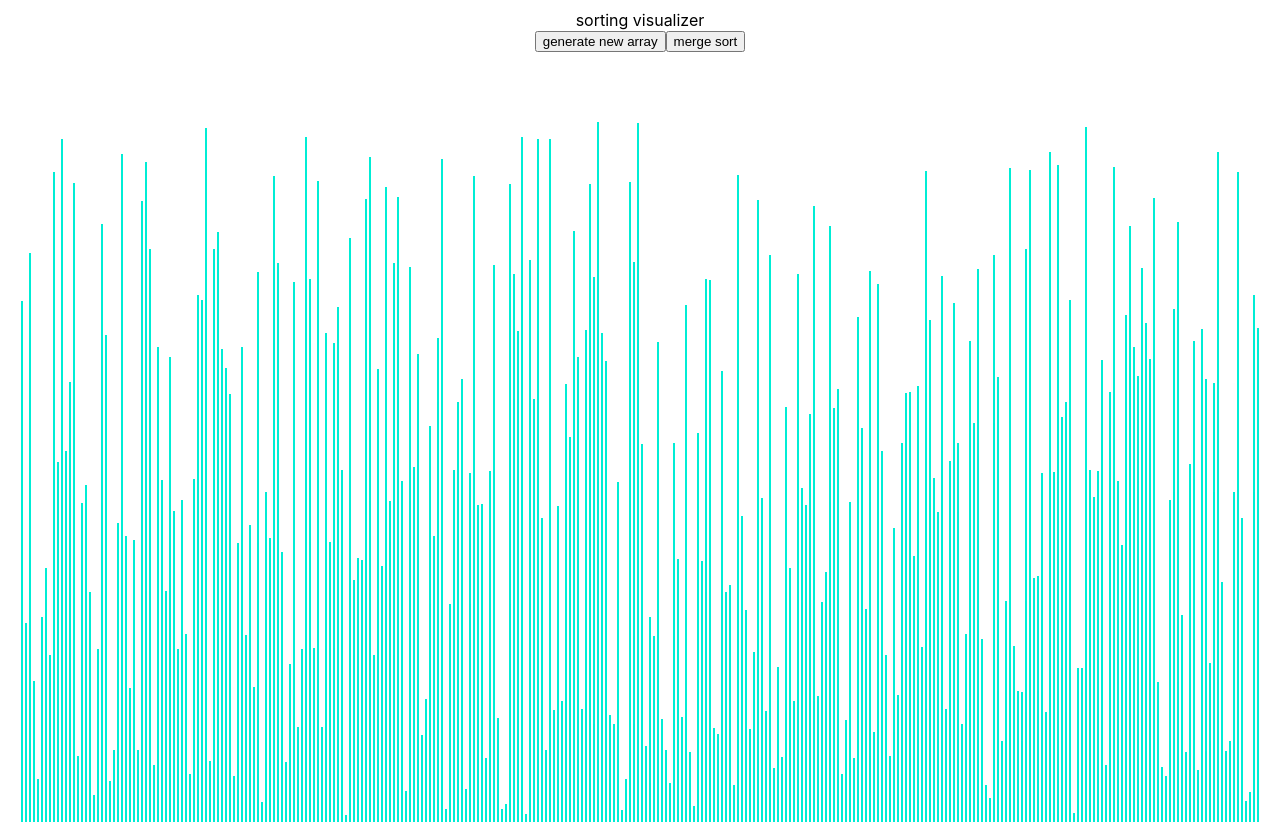
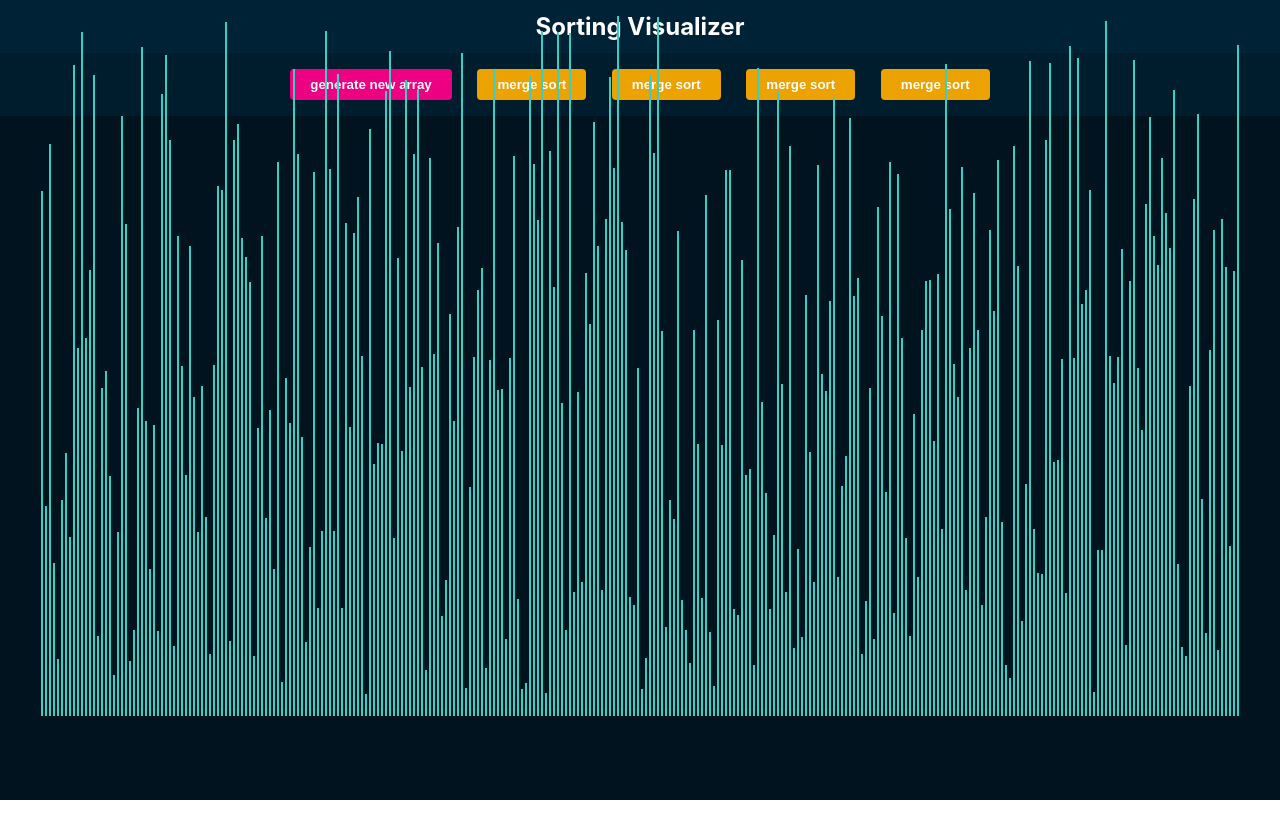
Before and after one commit to jingxian01/sorting-visualizer, a React (Create React App) app: page / in a window 1280 px wide. After the commit the page ends 800 px from the top, so only its background shows below. Built offline with nearby package versions, Linux system fonts and the light colour scheme.

Commit message:
merge sort

```diff
--- a/src/algorithms/mergeSort.ts
+++ b/src/algorithms/mergeSort.ts
@@ -1,3 +1,75 @@
-export const mergeSort = () => {
-  console.log("merge sort");
+export const getMergeSortAnimations = (array: Array<number>) => {
+  const animations: Array<Array<number>> = [];
+  const auxArray = array.slice();
+  mergeSort(array, auxArray, 0, array.length - 1, animations);
+
+  return animations;
 };
+
+const mergeSort = (
+  mainArray: Array<number>,
+  auxArray: Array<number>,
+  start: number,
+  end: number,
+  animations: Array<Array<number>>
+) => {
+  if (start >= end) return;
+
+  const mid = Math.floor((start + end) / 2);
+  mergeSort(auxArray, mainArray, start, mid, animations);
+  mergeSort(auxArray, mainArray, mid + 1, end, animations);
+  merge(mainArray, auxArray, start, mid, end, animations);
+};
+
+const merge = (
+  mainArray: Array<number>,
+  auxArray: Array<number>,
+  start: number,
+  mid: number,
+  end: number,
+  animations: Array<Array<number>>
+) => {
+  let k = start;
+  let i = start;
+  let j = mid + 1;
+
+  while (i <= mid && j <= end) {
+    // comparing
+    animations.push([i, j]); // change color
+    animations.push([i, j]); // change back to default color
+
+    if (auxArray[i] <= auxArray[j]) {
+      // overwrite value of mainArray[k] with value of auxArray[i]
+      // increase k and i
+      animations.push([k, auxArray[i]]); // change array-bar's height
+      mainArray[k++] = auxArray[i++];
+    } else {
+      // overwrite value of mainArray[k] with value of auxArray[j]
+      // increase k and j
+      animations.push([k, auxArray[j]]); //change array-bar's height
+      mainArray[k++] = auxArray[j++];
+    }
+  }
+
+  while (i <= mid) {
+    // comparing
+    animations.push([i, i]); // change color
+    animations.push([i, i]); // change back to default color
+
+    // overwrite value of mainArray[k] with value of auxArray[j]
+    // increase k and i
+    animations.push([k, auxArray[i]]); // change array-bar's height
+    mainArray[k++] = auxArray[i++];
+  }
+
+  while (j <= end) {
+    // comparing
+    animations.push([j, j]); // change color
+    animations.push([j, j]); // change back to default color
+
+    // overwrite value of mainArray[k] with value of auxArray[j]
+    // increase k and i
+    animations.push([k, auxArray[j]]); // change array-bar's height
+    mainArray[k++] = auxArray[j++];
+  }
+};
--- a/src/components/ArrayComponent.css
+++ b/src/components/ArrayComponent.css
@@ -1,8 +1,12 @@
 .array-container {
-  margin-top: 70px;
+  margin: 0 auto;
+  width: 100%;
+  position: absolute;
+  bottom: 10%;
 }
 
 .array-bar {
+  background-color: #32d1c4;
   width: 2px;
   display: inline-block;
   margin: 0 1px;
--- a/src/components/ArrayComponent.tsx
+++ b/src/components/ArrayComponent.tsx
@@ -14,7 +14,7 @@ export const ArrayComponent: React.FC<ArrayComponentProps> = ({ array }) => {
           <div
             className="array-bar"
             key={index}
-            style={{ backgroundColor: "#00edd5", height: `${arr}px` }}
+            style={{ height: `${arr}px` }}
           ></div>
         );
       })}
--- /dev/null
+++ b/src/components/SortingVisualizer.css
@@ -0,0 +1,45 @@
+.container {
+  background-color: #00131f;
+}
+
+.title-bar {
+  background-color: #002236;
+  color: white;
+  font-size: x-large;
+  font-weight: bold;
+  padding: 12px 0px;
+}
+
+.btn-bar {
+  background-color: #001d2e;
+  padding: 16px 0px;
+}
+
+.btn {
+  border: none;
+  margin: 0px 1%;
+  padding: 8px 20px;
+  border-radius: 4px;
+  font-weight: bold;
+  color: white;
+}
+
+.btn:hover {
+  cursor: pointer;
+}
+
+.btn-gen {
+  background-color: #ee0083;
+}
+
+.btn-gen:hover {
+  background-color: #d30074;
+}
+
+.btn-algo {
+  background-color: #eca200;
+}
+
+.btn-algo:hover {
+  background-color: #cf8e00;
+}
--- a/src/components/SortingVisualizer.tsx
+++ b/src/components/SortingVisualizer.tsx
@@ -1,45 +1,79 @@
 import React, { useEffect, useState } from "react";
-import { mergeSort } from "../algorithms/mergeSort";
+import { getMergeSortAnimations } from "../algorithms/mergeSort";
+import { useWindowDimensions } from "../hooks/useWindowDimension";
+import { randomIntFromInterval } from "../utils/randomIntFromInterval";
 import { ArrayComponent } from "./ArrayComponent";
+
+import "./SortingVisualizer.css";
+
+const DEFAULT_COLOR = "#32d1c4";
+const CURRENT_COLOR = "red";
 
 interface SortingVisualizerProps {}
 
 export const SortingVisualizer: React.FC<SortingVisualizerProps> = () => {
   const [array, setArray] = useState<Array<number>>([]);
+  const { height, width } = useWindowDimensions();
 
   useEffect(() => {
     resetArray();
   }, []);
 
-  const randomIntFromInterval = (min: number, max: number) => {
-    return Math.floor(Math.random() * (max - min + 1) + min);
-  };
-
   const resetArray = () => {
     const array = [];
-    for (let i = 0; i < 310; i++) {
-      array.push(randomIntFromInterval(5, 700));
+    for (let i = 0; i < 300; i++) {
+      array.push(randomIntFromInterval(20, 700));
     }
     setArray(array);
   };
 
+  const runMergeSort = () => {
+    const animations = getMergeSortAnimations(array);
+    for (let i = 0; i < animations.length; i++) {
+      const arrayBars: any = document.getElementsByClassName("array-bar");
+      const isColorChange = i % 3 !== 2;
+      if (isColorChange) {
+        const [firstBar, secondBar] = animations[i];
+        const firstBarStyle = arrayBars[firstBar].style;
+        const secondBarStyle = arrayBars[secondBar].style;
+        const color = i % 3 === 0 ? CURRENT_COLOR : DEFAULT_COLOR;
+        setTimeout(() => {
+          firstBarStyle.backgroundColor = color;
+          secondBarStyle.backgroundColor = color;
+        }, i * 2);
+      } else {
+        setTimeout(() => {
+          const [firstBar, newHeight] = animations[i];
+          const firstBarStyle = arrayBars[firstBar].style;
+          firstBarStyle.height = `${newHeight}px`;
+        }, i * 2);
+      }
+    }
+  };
+
   return (
-    <div>
-      <div style={{ marginTop: "10px" }}>sorting visualizer</div>
-      <button
-        onClick={() => {
-          resetArray();
-        }}
-      >
-        generate new array
-      </button>
-      <button
-        onClick={() => {
-          mergeSort();
-        }}
-      >
-        merge sort
-      </button>
+    <div
+      className="container"
+      style={{ minHeight: `${height}px`, minWidth: `${width}px` }}
+    >
+      <div className="title-bar">Sorting Visualizer</div>
+      <div className="btn-bar">
+        <button className="btn btn-gen" onClick={resetArray}>
+          generate new array
+        </button>
+        <button className="btn btn-algo" onClick={runMergeSort}>
+          merge sort
+        </button>
+        <button className="btn btn-algo" onClick={runMergeSort}>
+          merge sort
+        </button>
+        <button className="btn btn-algo" onClick={runMergeSort}>
+          merge sort
+        </button>
+        <button className="btn btn-algo" onClick={runMergeSort}>
+          merge sort
+        </button>
+      </div>
       <ArrayComponent array={array} />
     </div>
   );
--- /dev/null
+++ b/src/hooks/useWindowDimension.tsx
@@ -0,0 +1,31 @@
+import { useState, useEffect } from "react";
+
+export interface WindowDimension {
+  height: number;
+  width: number;
+}
+
+export const useWindowDimensions = (): WindowDimension => {
+  const [dimension, setDimension] = useState<WindowDimension>({
+    height: 0,
+    width: 0,
+  });
+
+  const handleResize = () => {
+    setDimension({
+      height: window.innerHeight,
+      width: window.innerWidth,
+    });
+  };
+
+  useEffect(() => {
+    window.addEventListener("resize", handleResize);
+    handleResize();
+
+    return () => {
+      window.removeEventListener("resize", handleResize);
+    };
+  }, []);
+
+  return dimension;
+};
--- /dev/null
+++ b/src/utils/randomIntFromInterval.ts
@@ -0,0 +1,3 @@
+export const randomIntFromInterval = (min: number, max: number) => {
+  return Math.floor(Math.random() * (max - min + 1) + min);
+};
```
Also changed, not shown: src/utils/algorithmTest.ts (added, +26 -0 lines).
